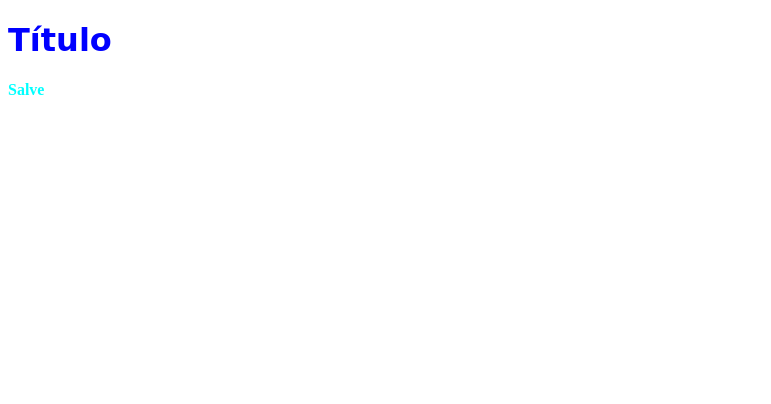
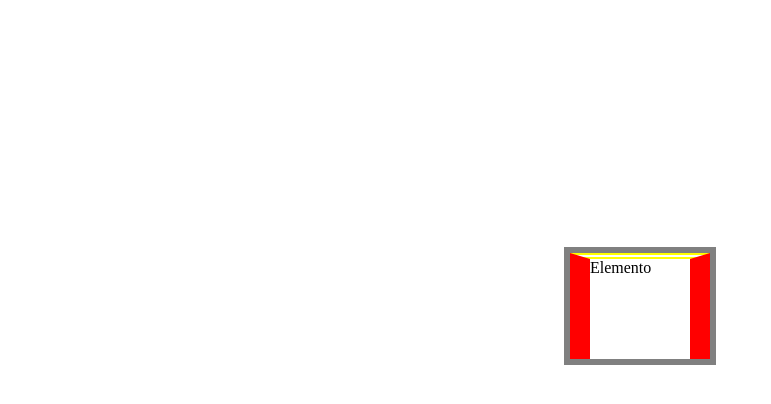
Before and after one commit to gabrielmiquelin2/trilha-fundamentar-rocketseat, a plain HTML site: page estudando css/index.html in a window 1280 px wide. Shown: the whole page, without its empty margins (0-771 px from the left). Drawn offline with Linux system fonts and the light colour scheme.

Commit message:
vendo sobre background

```diff
--- a/estudando css/index.html
+++ b/estudando css/index.html
@@ -9,7 +9,8 @@
 
 </head>
 <body>
-  <h1>Título</h1>
-  <strong>Salve</strong>
+ <div>
+    Elemento
+ </div>
 </body>
 </html>
--- a/estudando css/style.css
+++ b/estudando css/style.css
@@ -1,8 +1,11 @@
-h1{
- color: blue;
- font-family: 'Caveat', cursive
+div {
+  width: 100px;
+  height: 100px;
+  margin: 20% auto;
+
+  border: 20px solid red;
+  border-top: double yellow 6px;
+  border-bottom: none;
+
+  outline: gray 6px solid;
 }
-
-strong {
-  color: aqua;
-}
```
